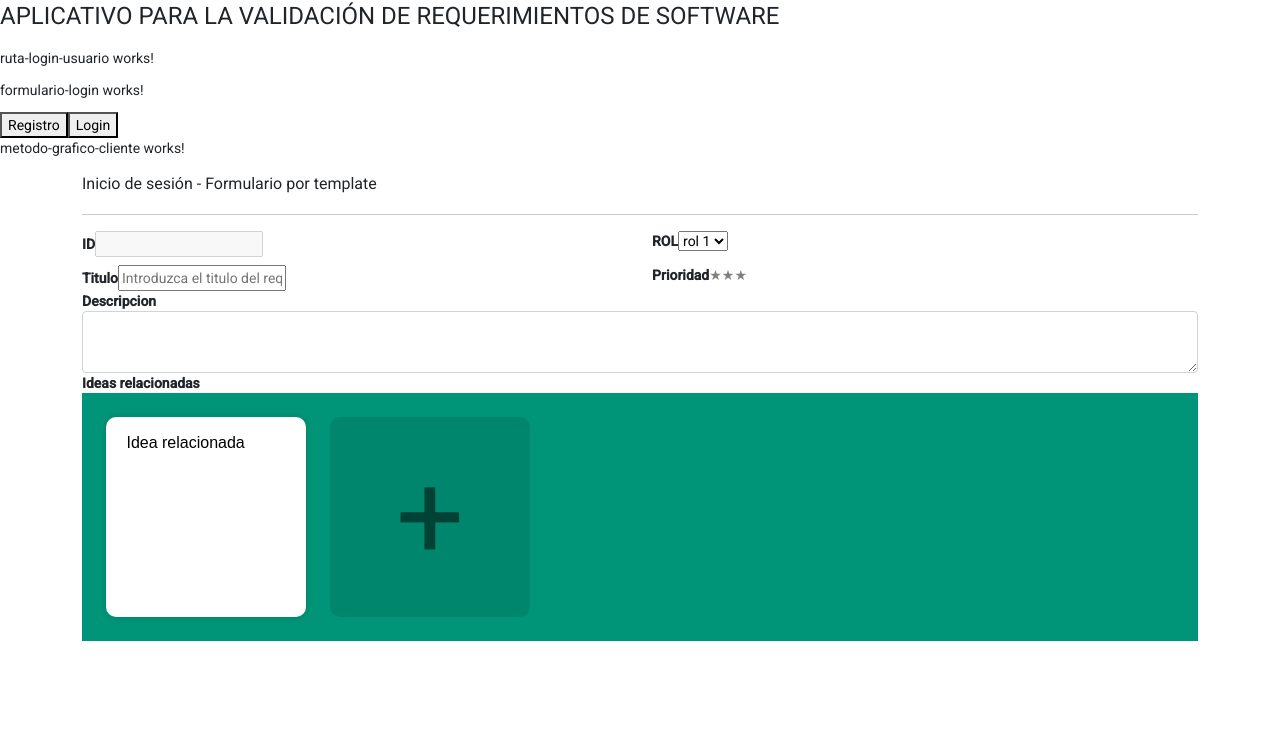
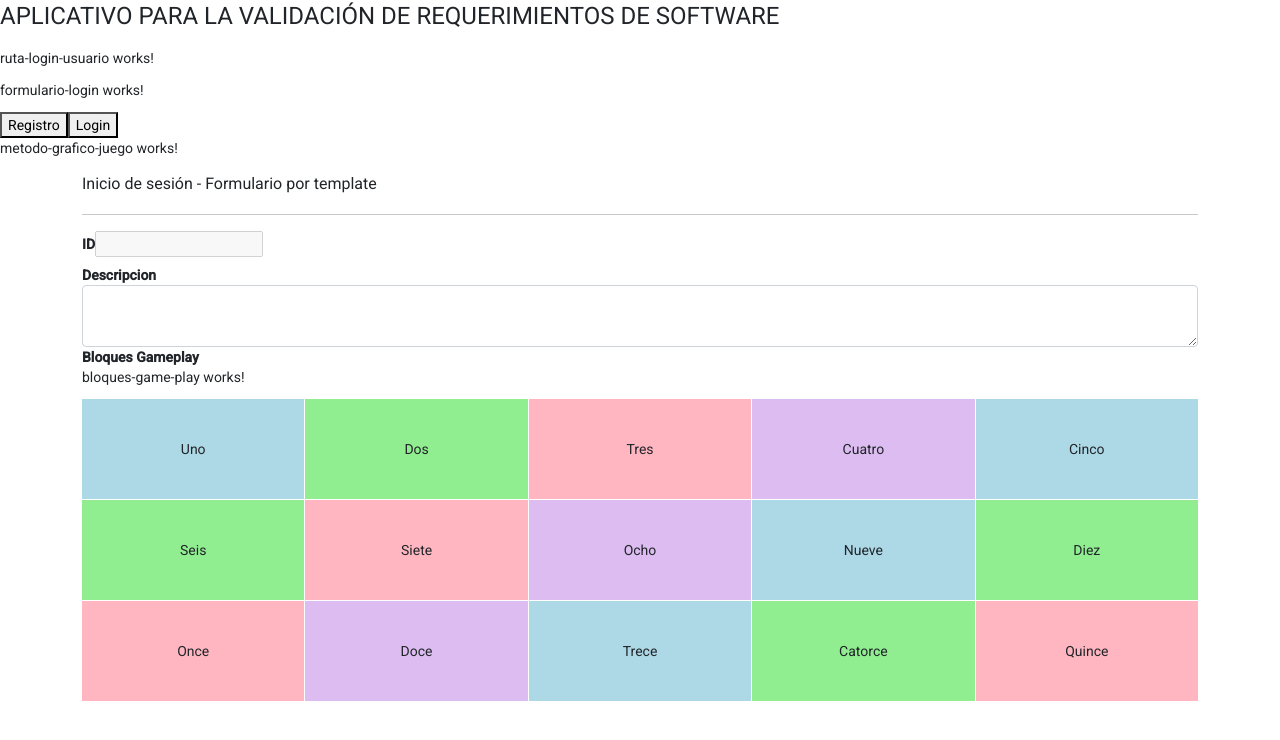
Before and after one commit to lesldiaz/tesis, an Angular app in the folder frontend/tesis-proyecto/: page /login in a window 1280 px wide. Shown: the top 740 px of the page. Built offline with nearby package versions, Linux system fonts and the light colour scheme.

Commit message:
bloques gameplay
bloques gameplay

```diff
--- a/frontend/tesis-proyecto/src/app/app.component.html
+++ b/frontend/tesis-proyecto/src/app/app.component.html
@@ -1,2 +1,2 @@
 <router-outlet></router-outlet>
-<app-metodo-grafico-cliente></app-metodo-grafico-cliente>
+<app-metodo-grafico-juego></app-metodo-grafico-juego>
--- /dev/null
+++ b/frontend/tesis-proyecto/src/app/componentes/bloques-game-play/bloques-game-play.component.html
@@ -0,0 +1,10 @@
+<p>bloques-game-play works!</p>
+<mat-grid-list cols="5" rowHeight="100px">
+  <mat-grid-tile
+    *ngFor="let tile of tiles"
+    [colspan]="tile.cols"
+    [rowspan]="tile.rows"
+    [style.background]="tile.color">
+    {{tile.text}}
+  </mat-grid-tile>
+</mat-grid-list>
--- /dev/null
+++ b/frontend/tesis-proyecto/src/app/componentes/bloques-game-play/bloques-game-play.component.ts
@@ -0,0 +1,37 @@
+import { Component, OnInit } from '@angular/core';
+
+@Component({
+  selector: 'app-bloques-game-play',
+  templateUrl: './bloques-game-play.component.html',
+  styleUrls: ['./bloques-game-play.component.css']
+})
+export class BloquesGamePlayComponent implements OnInit {
+  tiles: Tile[] = [
+    {text: 'Uno', cols: 1, rows: 1, color: 'lightblue'},
+    {text: 'Dos', cols: 1, rows: 1, color: 'lightgreen'},
+    {text: 'Tres', cols: 1, rows: 1, color: 'lightpink'},
+    {text: 'Cuatro', cols: 1, rows: 1, color: '#DDBDF1'},
+    {text: 'Cinco', cols: 1, rows: 1, color: 'lightblue'},
+    {text: 'Seis', cols: 1, rows: 1, color: 'lightgreen'},
+    {text: 'Siete', cols: 1, rows: 1, color: 'lightpink'},
+    {text: 'Ocho', cols: 1, rows: 1, color: '#DDBDF1'},
+    {text: 'Nueve', cols: 1, rows: 1, color: 'lightblue'},
+    {text: 'Diez', cols: 1, rows: 1, color: 'lightgreen'},
+    {text: 'Once', cols: 1, rows: 1, color: 'lightpink'},
+    {text: 'Doce', cols: 1, rows: 1, color: '#DDBDF1'},
+    {text: 'Trece', cols: 1, rows: 1, color: 'lightblue'},
+    {text: 'Catorce', cols: 1, rows: 1, color: 'lightgreen'},
+    {text: 'Quince', cols: 1, rows: 1, color: 'lightpink'},
+  ];
+  constructor() { }
+
+  ngOnInit(): void {
+  }
+
+}
+export interface Tile {
+  color: string;
+  cols: number;
+  rows: number;
+  text: string;
+}
--- a/frontend/tesis-proyecto/src/app/componentes/metodo-grafico-juego/metodo-grafico-juego.component.html
+++ b/frontend/tesis-proyecto/src/app/componentes/metodo-grafico-juego/metodo-grafico-juego.component.html
@@ -1 +1,30 @@
 <p>metodo-grafico-juego works!</p>
+<div class="container">
+  <form  #forma="ngForm">
+    <h3>Inicio de sesión - Formulario por template</h3>
+    <hr />
+    <div class="row">
+      <div class="col">
+        <label><b>ID</b></label>
+        <input type="text" name="id" class="form-label" disabled>
+      </div>
+    </div>
+    <div class="row">
+      <div class="col">
+        <label ><b>Descripcion</b></label>
+        <textarea
+          id="Textarea1"
+          rows="2"
+          class="form-control"
+        ></textarea>
+      </div>
+    </div>
+    <div>
+      <label><b>Bloques Gameplay</b></label>
+      <input hidden>
+      <div>
+        <app-bloques-game-play></app-bloques-game-play>
+      </div>
+    </div>
+  </form>
+</div>
--- a/frontend/tesis-proyecto/src/app/componentes/post-it/post-it.component.css
+++ b/frontend/tesis-proyecto/src/app/componentes/post-it/post-it.component.css
@@ -8,7 +8,7 @@
   padding: 24px;
   gap: 24px;
 }
-.note{
+.post-it{
   height: 200px;
   box-sizing: border-box;
   padding: 16px;
--- a/frontend/tesis-proyecto/src/app/componentes/post-it/post-it.component.html
+++ b/frontend/tesis-proyecto/src/app/componentes/post-it/post-it.component.html
@@ -1,6 +1,8 @@
+
 <div class="back">
-  <div id="app">
-    <textarea class="note"> Idea relacionada </textarea>
-    <button class="add-note" type="button" (click)="addNote()">+</button>
-  </div>
+
+    <div id="app">
+      <button class="add-note" type="button" (click)="addNote()">+</button>
+    </div>
+
 </div>
--- a/frontend/tesis-proyecto/src/app/componentes/post-it/post-it.component.ts
+++ b/frontend/tesis-proyecto/src/app/componentes/post-it/post-it.component.ts
@@ -1,4 +1,5 @@
 import { Component, OnInit } from '@angular/core';
+
 
 @Component({
   selector: 'app-post-it',
@@ -35,7 +36,7 @@ export class PostItComponent implements OnInit {
   }
   createNoteElement(id: number, content: string){
     const element = document.createElement("textarea");
-    element.classList.add("note");
+    element.classList.add("post-it");
     element.value = content;
     element.placeholder ="Empty";
     element.addEventListener("change",()=> {
@@ -49,6 +50,7 @@ export class PostItComponent implements OnInit {
     });
     return element;
   }
+
   addNote(){
     this.notesContainer = document.getElementById("app");
     this.addNoteButton = this.notesContainer.querySelector(".add-note");
```
Also changed, not shown: frontend/tesis-proyecto/src/app/app.module.ts (+7 -2 lines), frontend/tesis-proyecto/src/app/componentes/bloques-game-play/bloques-game-play.component.css (added), 1 other file (tests, documents, lock files or other folders).
